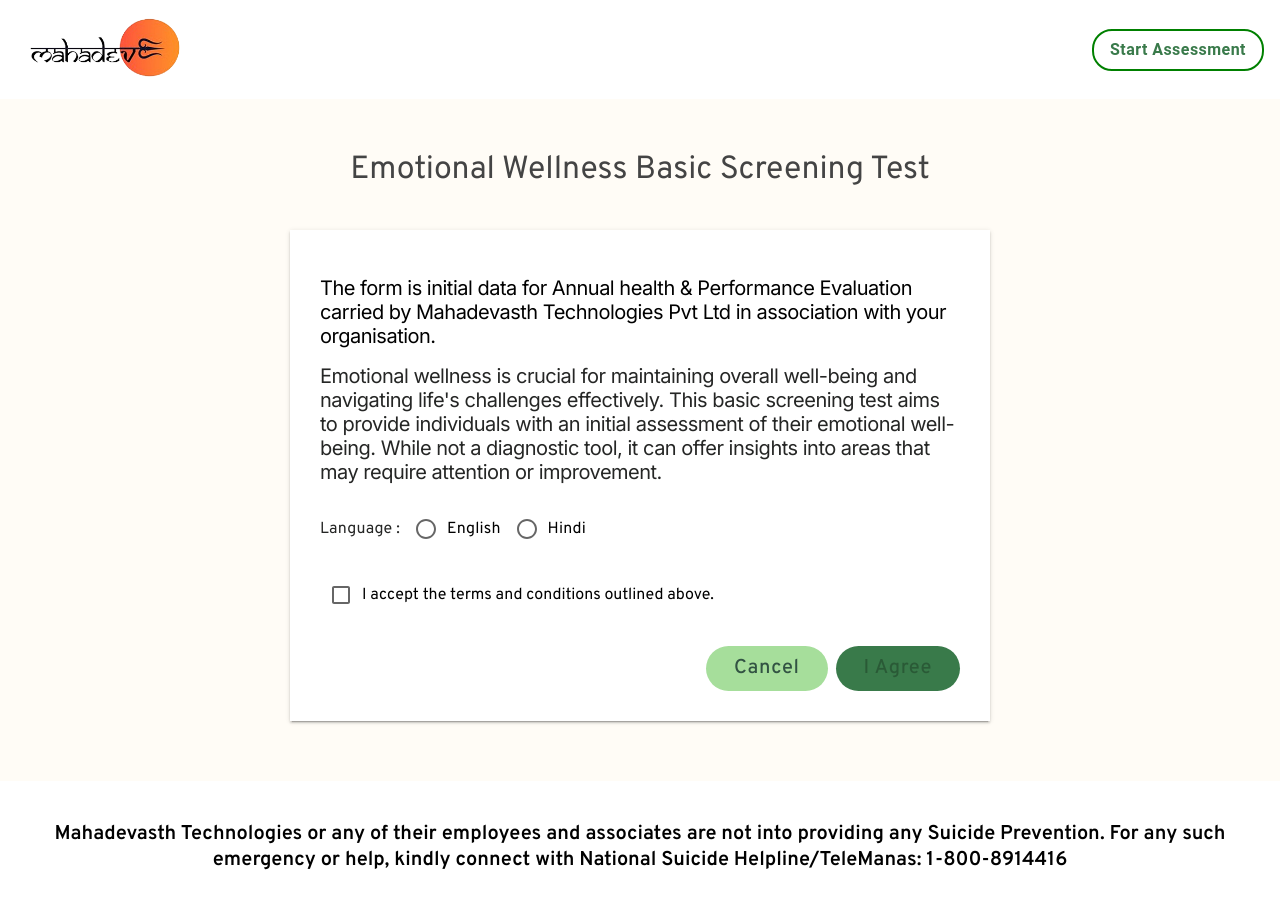
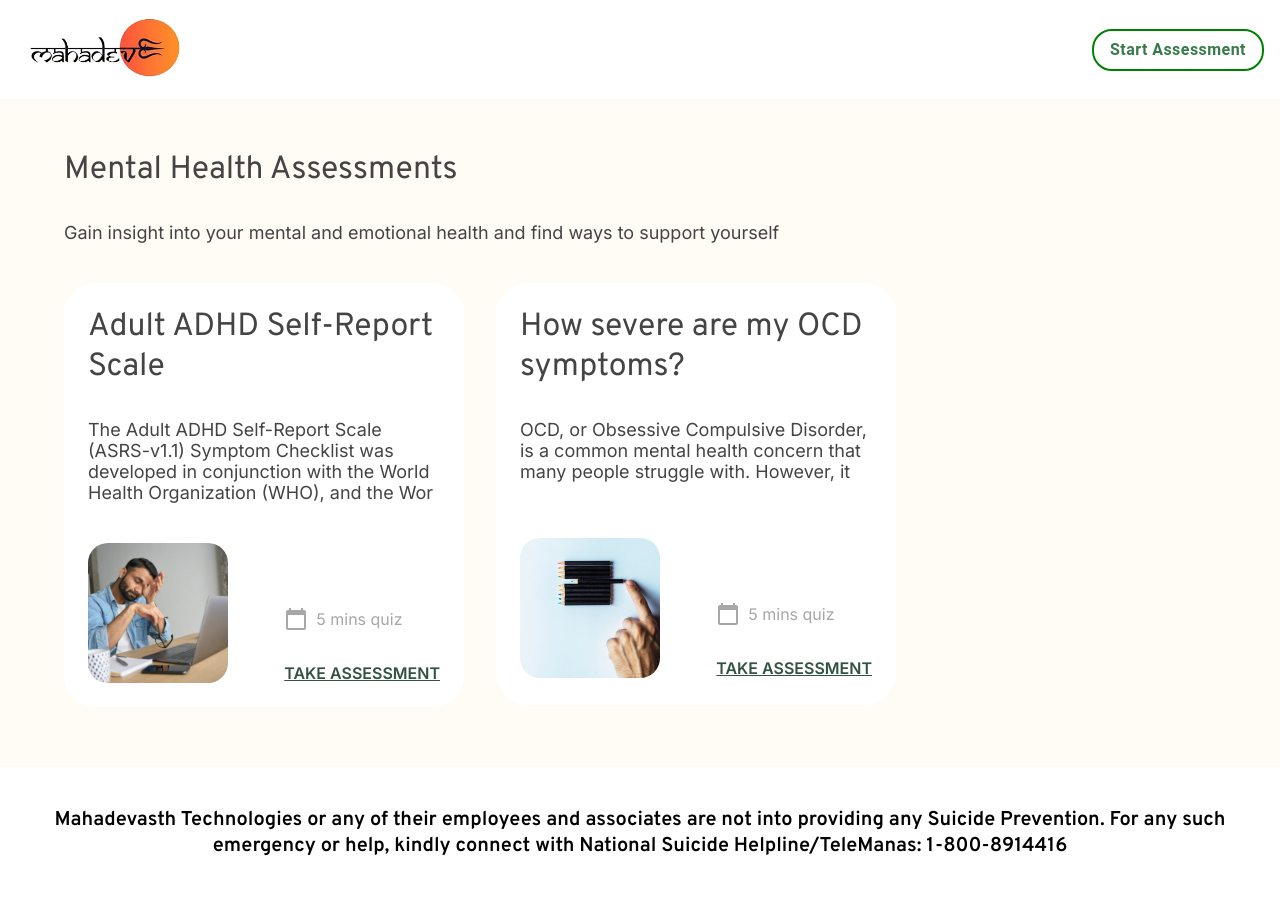
Before and after one commit to KaushalS1911/m_wellness_fe, a React (Create React App) app: page / in a window 1280 px wide. Shown: the top 908 px of the page. Built offline with nearby package versions, Linux system fonts and the light colour scheme.

Commit message:
set home page

```diff
--- a/src/App.js
+++ b/src/App.js
@@ -14,6 +14,7 @@ import GetStartedHome from "./pages/getStarted/getStartedHome/GetStartedHome";
 import GetStartedForm from "./pages/getStarted/getStartedForm/GetStartedForm";
 import StartAssessment from "./pages/getStarted/startAssessment/StartAssessment";
 import {Box} from "@mui/material";
+import MentalHealthAssessment from "./pages/home/MentalHealthAssessment";
 
 export default function App() {
     function ScrollToTop() {
@@ -29,7 +30,8 @@ export default function App() {
         <ScrollToTop />
       <Routes>
         {/*<Route path="/" element={<Home />} />*/}
-        <Route path="/" element={<GetStartedHome />} />
+        <Route path="/" element={<MentalHealthAssessment />} />
+        <Route path="/emotional" element={<GetStartedHome />} />
         <Route path="/assessment/:id" element={<PointTable />} />
         {/*<Route path="about" element={<About />} />*/}
         {/*<Route path="business" element={<BusinessPage />} />*/}
--- a/src/pages/getStarted/getStartedHome/GetStartedHome.js
+++ b/src/pages/getStarted/getStartedHome/GetStartedHome.js
@@ -26,6 +26,28 @@ function GetStartedHome(props) {
         <>
             <Box sx={{width: '100%', pt: "150px", backgroundColor: "#FFFCF6", pb: "60px"}}>
                 <Container>
+                <Box sx={{mt: "20px", display:"flex", justifyContent: "start"}}>
+                    <Button
+                        className="overpass"
+                        onClick={() => navigate("/")}
+                        sx={{
+                            backgroundColor: "darkGreen",
+                            py: "5px",
+                            px: "28px",
+                            textTransform: "unset",
+                            fontSize: "20px",
+                            color: "white",
+                            borderRadius: "30px",
+                            "&:hover": {
+                                backgroundColor: "green",
+                                color: "white",
+                            },
+                            mt: "10px"
+                        }}
+                    >
+                        Back
+                    </Button>
+                </Box>
                     {/*<Box onClick={}*/}
                     {/*     sx={{cursor: "pointer", fontSize: "18px", display: activeStep !== 0 ? "block" : "none"}}>*/}
                     {/*    <i className="fa-solid fa-arrow-left" style={{marginRight: 8}}></i>Back*/}
--- /dev/null
+++ b/src/pages/home/MentalHealthAssessment.js
@@ -0,0 +1,93 @@
+import React from 'react';
+import {Box, Container} from "@mui/material";
+import home1 from "../../assets/home/home1.jpg"
+import home2 from "../../assets/home/home2.jpeg"
+import CalendarTodayIcon from '@mui/icons-material/CalendarToday';
+import {useNavigate} from "react-router-dom";
+
+function MentalHealthAssessment(props) {
+    const navigate = useNavigate()
+    return (
+        <Box sx={{width: '100%', pt: "150px", backgroundColor: "#FFFCF6", pb: "60px",minHeight:"88vh",height:"100%",display:"flex",justifyContent:"center",alignItems:"center"}}>
+
+            <Container>
+                <Box sx={{fontSize: "32px", color: "#444444"}} className="overpass">
+                    Mental Health Assessments
+                </Box>
+                <Box sx={{fontSize: "18px", color: "#444444", mt: 4}}>
+                    Gain insight into your mental and emotional health and find ways to support yourself
+                </Box>
+
+               <Box sx={{display: {md:"flex"}}}>
+                   <Box sx={{mt: 5,marginRight:4}}>
+                       <Box sx={{
+                           minHeight: "422px",
+                           width: {sm:"400px",xs:"100%"},
+                           backgroundColor: "#fff",
+                           borderRadius: 8,
+                           padding: "24px"
+                       }}>
+                           <Box sx={{fontSize: "32px", color: "#444444"}} className="overpass">
+                               Adult ADHD Self-Report Scale
+                           </Box>
+                           <Box sx={{fontSize: "18px", color: "#444444", mt: 4}}>
+                               The Adult ADHD Self-Report Scale (ASRS-v1.1) Symptom Checklist was developed in conjunction
+                               with the World Health Organization (WHO), and the Wor
+                           </Box>
+                           <Box sx={{display: {sm:"flex"}, justifyContent: "space-between", mt: 5}}>
+                               <Box sx={{height: "140px", width: "140px", borderRadius: 5, overflow: "hidden"}}>
+                                   <img src={home1} alt="first"/>
+                               </Box>
+                               <Box sx={{display:"flex",alignItems:"end"}}>
+                                   <Box>
+                                       <Box sx={{color:"#a7a7a7",display:"flex",alignItems:"center"}}>
+                                           <CalendarTodayIcon /> <Box sx={{marginLeft:1}}>5 mins quiz</Box>
+                                           {/*<i className="fa-regular fa-calendar" ></i>*/}
+                                       </Box>
+                                       <Box sx={{color:"darkGreen" ,mt:4,textDecoration:"underline",fontWeight:600,cursor:"pointer"}} onClick={() => navigate("/emotional")}>
+                                           TAKE ASSESSMENT
+                                       </Box>
+                                   </Box>
+                               </Box>
+                           </Box>
+                       </Box>
+                   </Box>
+                   <Box sx={{mt: 5}}>
+                       <Box sx={{
+                           minHeight: "422px",
+                           width: {sm:"400px",xs:"100%"},
+                           backgroundColor: "#fff",
+                           borderRadius: 8,
+                           padding: "24px"
+                       }}>
+                           <Box sx={{fontSize: "32px", color: "#444444"}} className="overpass">
+                               How severe are my OCD symptoms?
+                           </Box>
+                           <Box sx={{fontSize: "18px", color: "#444444", mt: 4}}>
+                               OCD, or Obsessive Compulsive Disorder, is a common mental health concern that many people struggle with. However, it
+                           </Box>
+                           <Box sx={{display: {sm:"flex"}, justifyContent: "space-between", mt: 7}}>
+                               <Box sx={{height: "140px", width: "140px", borderRadius: 5, overflow: "hidden"}}>
+                                   <img src={home2} alt="first"/>
+                               </Box>
+                               <Box sx={{display:"flex",alignItems:"end"}}>
+                                   <Box>
+                                       <Box sx={{color:"#a7a7a7",display:"flex",alignItems:"center"}}>
+                                           <CalendarTodayIcon /> <Box sx={{marginLeft:1}}>5 mins quiz</Box>
+                                           {/*<i className="fa-regular fa-calendar" ></i>*/}
+                                       </Box>
+                                       <Box sx={{color:"darkGreen" ,mt:4,textDecoration:"underline",fontWeight:600,cursor:"pointer"}} onClick={() => navigate("/emotional")}>
+                                           TAKE ASSESSMENT
+                                       </Box>
+                                   </Box>
+                               </Box>
+                           </Box>
+                       </Box>
+                   </Box>
+               </Box>
+            </Container>
+        </Box>
+    );
+}
+
+export default MentalHealthAssessment;
```
Also changed, not shown: src/assets/home/home1.jpg (added), src/assets/home/home2.jpeg (added), 9 other files (tests, documents, lock files or other folders).
